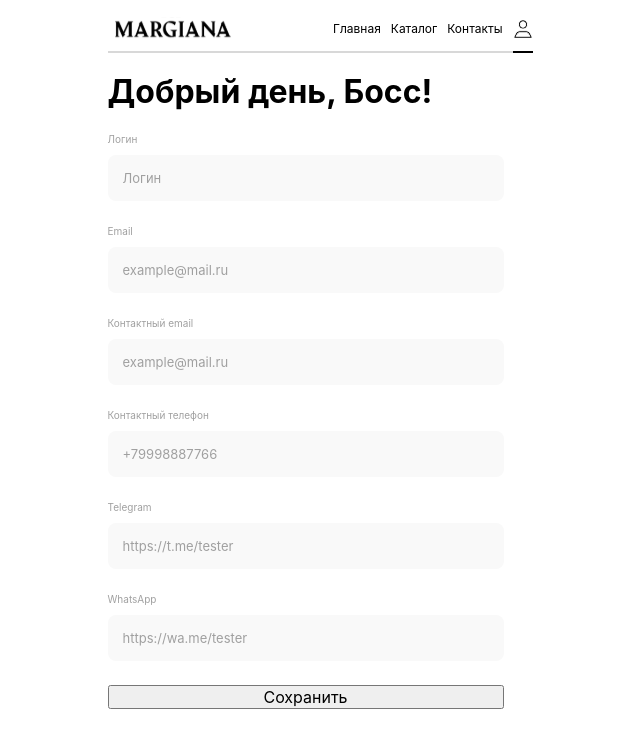
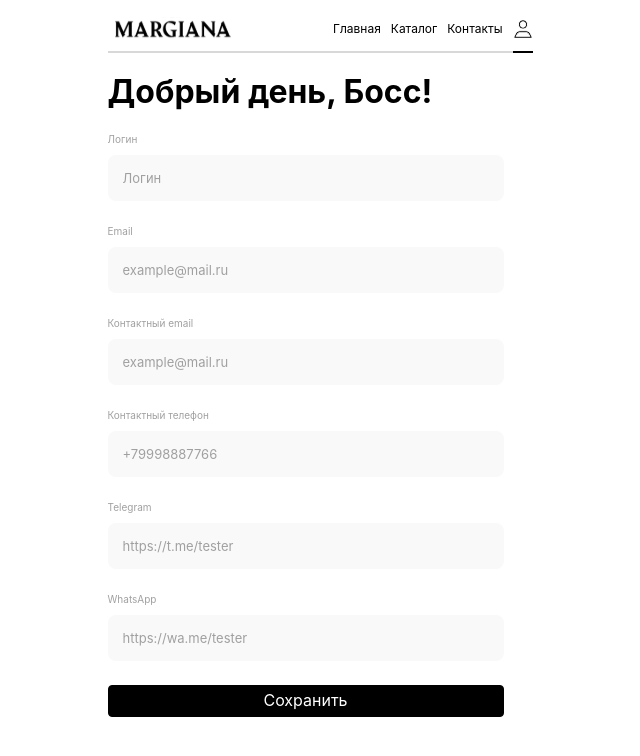
Before and after one commit to FulgrimPhoenix/margiana, a React (Create React App) app: page /profile in a window 1280 px wide. Shown: the top 756 px of the page, without its empty margins (320-960 px from the left). Built offline with nearby package versions, Linux system fonts and the light colour scheme.

Commit message:
feat: connect form button to validation object

```diff
--- a/src/components/AdminProfile/AdminProfile.tsx
+++ b/src/components/AdminProfile/AdminProfile.tsx
@@ -49,7 +49,7 @@ export const AdminProfile = (adminData: IAdminProfileData) => {
         /^(([^<>()[\]\\.,;:\s@"]+(\.[^<>()[\]\\.,;:\s@"]+)*)|.(".+"))@((\[[0-9]{1,3}\.[0-9]{1,3}\.[0-9]{1,3}\.[0-9]{1,3}\])|(([a-zA-Z\-0-9]+\.)+[a-zA-Z]{2,}))$/i
       )
       .optional(),
-    tel: z.string().min(12).max(12).optional(),
+    contactPhone: z.string().min(12).max(12).regex(/[0-9]/gi).optional(),
     telegram: z
       .string()
       .regex(/https?:\/\/t.me\//)
@@ -74,12 +74,13 @@ export const AdminProfile = (adminData: IAdminProfileData) => {
         });
       });
     }
+    console.log(Object.values(isValid).every(el => el.value === true));
   }, [values]);
 
   return (
     <section className="profile">
       <h1 className="profile__title">Добрый день, Босс!</h1>
-      <LogRegForm isFormActive={true}>
+      <LogRegForm isFormActive={true} isValid={isValid}>
         <LogRegInput
           title={"Логин"}
           inputType={`text`}
--- a/src/components/LogRegForm/LogRegForm.scss
+++ b/src/components/LogRegForm/LogRegForm.scss
@@ -1,9 +1,23 @@
-.log-reg-form{
-    &__submit{
-        color: var(--accent-text-color);
-        background-color: var(--accent-black);
-        width: 90%;
-        height: 32px;
-        border-radius: 4px;
+.log-reg-form {
+  &__submit {
+    padding: 0;
+    background: none;
+    border: 1px solid #000;
+    color: var(--accent-text-color);
+    background-color: var(--black-accent);
+    width: 100%;
+    height: 32px;
+    border-radius: 4px;
+    cursor: pointer;
+    transition: opacity 0.2s linear;
+    &:hover {
+      opacity: 0.7;
     }
+    &:active {
+      opacity: 0.3;
+    }
+    &:disabled{
+        background-color: #fff;
+    }
+  }
 }
--- a/src/components/LogRegForm/LogRegForm.tsx
+++ b/src/components/LogRegForm/LogRegForm.tsx
@@ -1,16 +1,32 @@
-import React from "react"
-import { Outlet } from "react-router-dom"
+import React from "react";
+import "./LogRegForm.scss";
 
 interface ILogRegForm {
-    children: JSX.Element[];
-    isFormActive: boolean
+  children: JSX.Element[];
+  isFormActive: boolean;
+  isValid: Record<string, { value: boolean; message: string }>;
 }
 
-export const LogRegForm = ({children}: ILogRegForm): React.ReactElement => {
-    return (
-        <form className="log-reg-form">
-            {children}
-            <button className="log-reg-form__submit">Сохранить</button>
-        </form>
-    )
-}
+export const LogRegForm = ({
+  children,
+  isFormActive,
+  isValid,
+}: ILogRegForm): React.ReactElement => {
+  return (
+    <form className="log-reg-form">
+      {children}
+      {isFormActive ? (
+        <button
+          className="log-reg-form__submit"
+          disabled={
+            Object.values(isValid).every((_) => _.value === true) ? false : true
+          }
+        >
+          Сохранить
+        </button>
+      ) : (
+        <button className="log-reg-form__submit">Редактировать</button>
+      )}
+    </form>
+  );
+};
```
